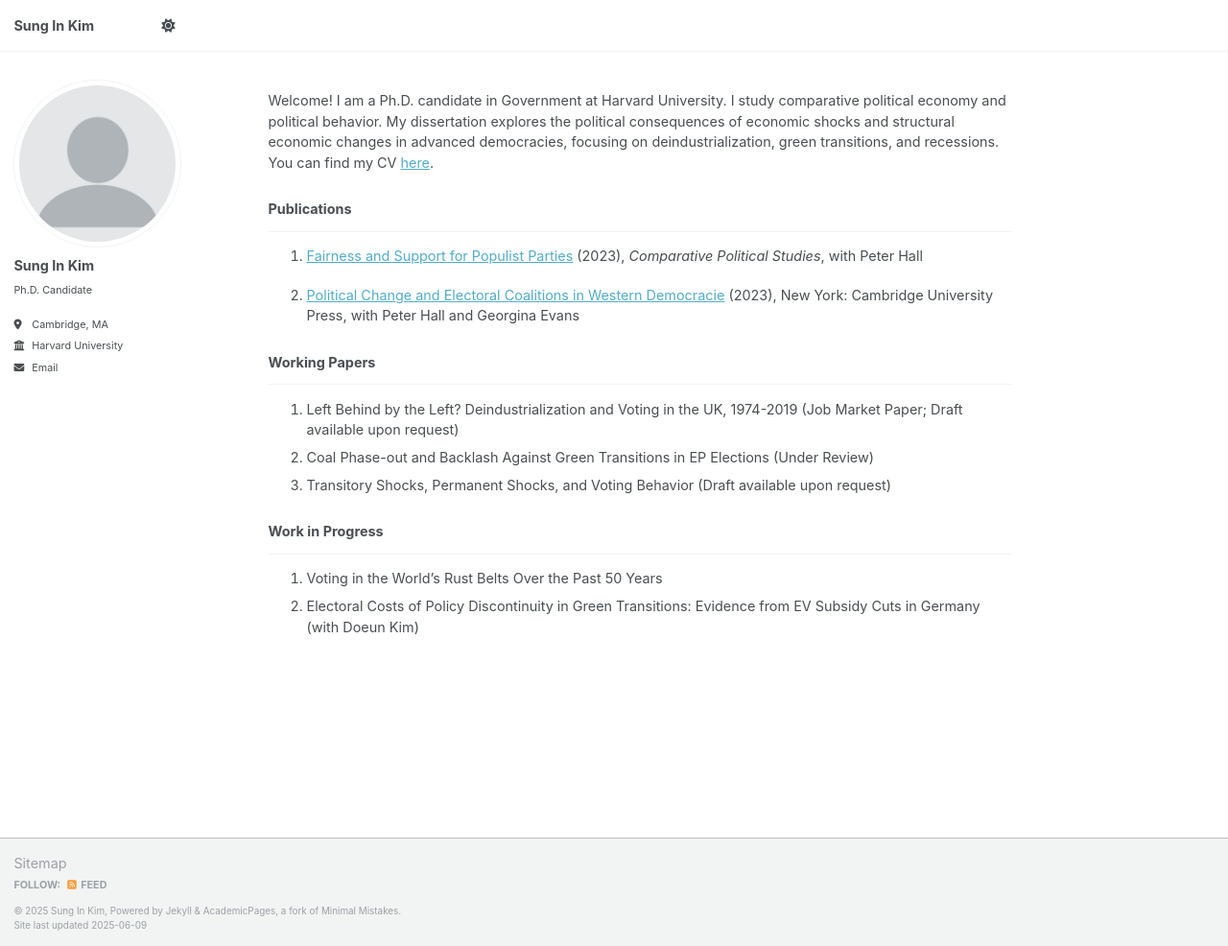
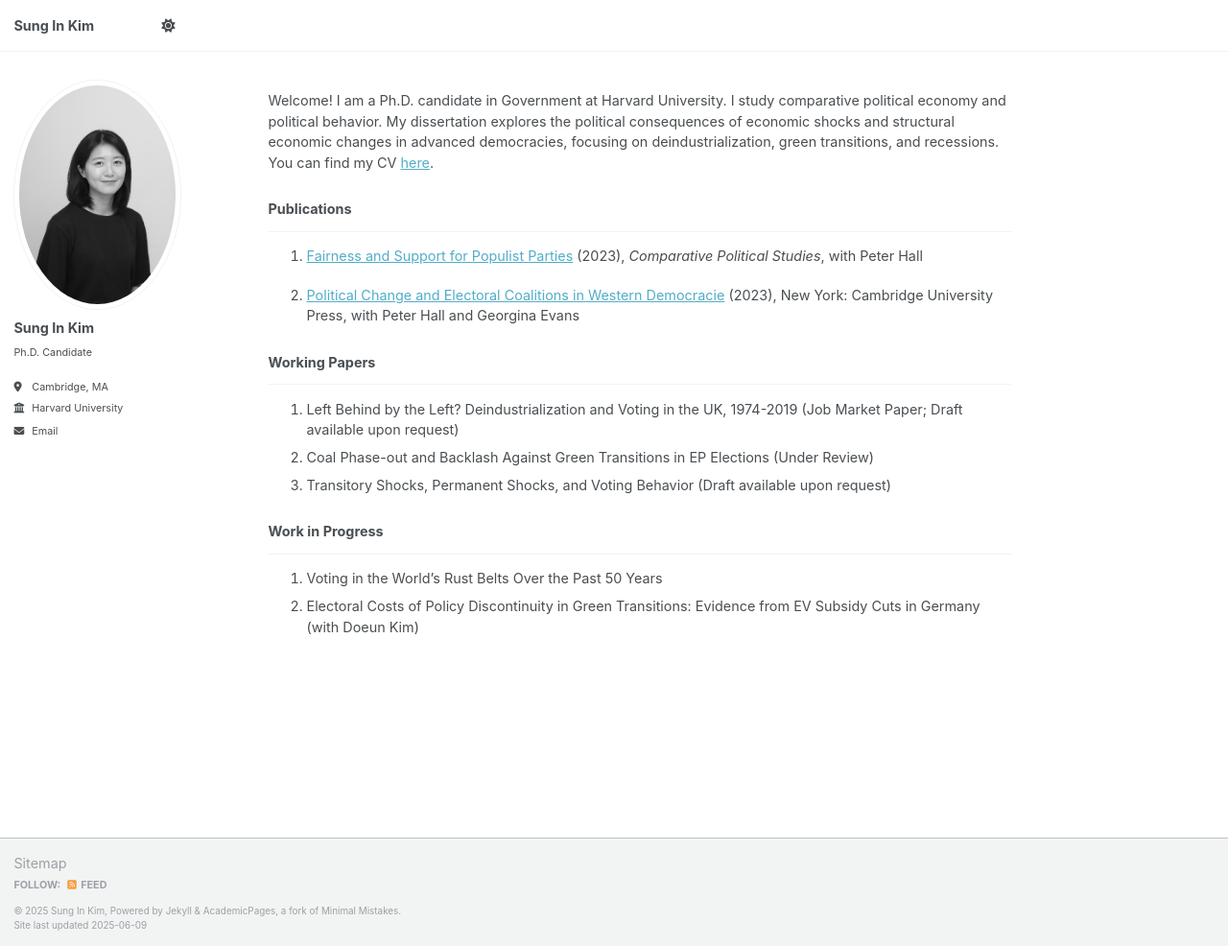
Before and after one commit to Sung-In-Kim/sung-in-kim, a Jekyll site: the page built from _pages/about.md, in a window 1280 px wide and 986 px high. Shown: the whole window at 96% size. Built offline with Jekyll 4.4.1, drawn with Linux system fonts in a browser that asks for light colours.

Commit message:
Update _config.yml
profile

```diff
--- a/_config.yml
+++ b/_config.yml
@@ -22,7 +22,7 @@ repository               : "Sung-In-Kim/sung-in-kim.github.io"
 #               Additional customization can be done by editing /_includes/author-profile.html
 author:
   # Biographic information
-  avatar           : "profile.png"
+  avatar           : "IMG_6223.jpeg"
   name             : "Sung In Kim"
   pronouns         : # example: "she/her"
   bio              : "Ph.D. Candidate"
```
